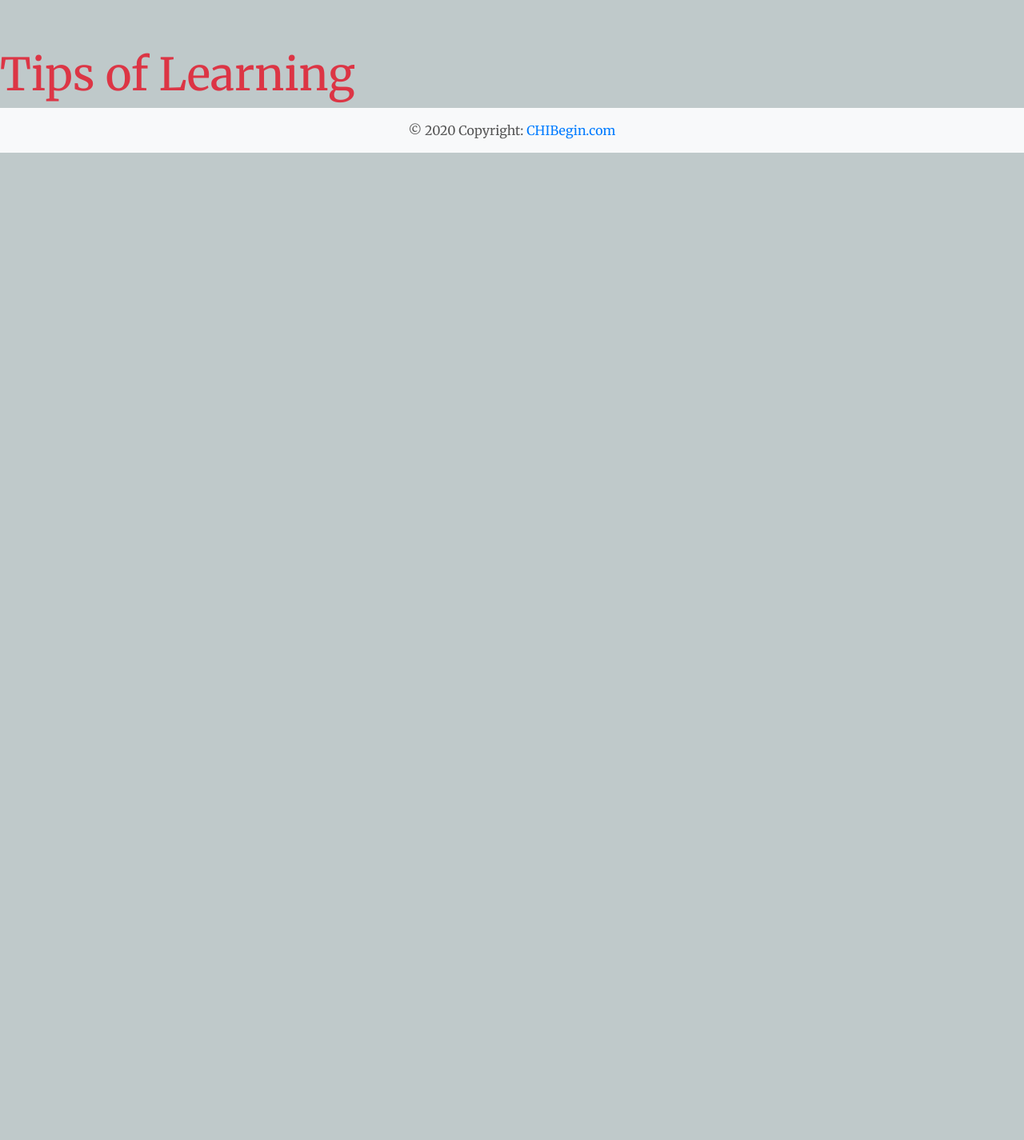
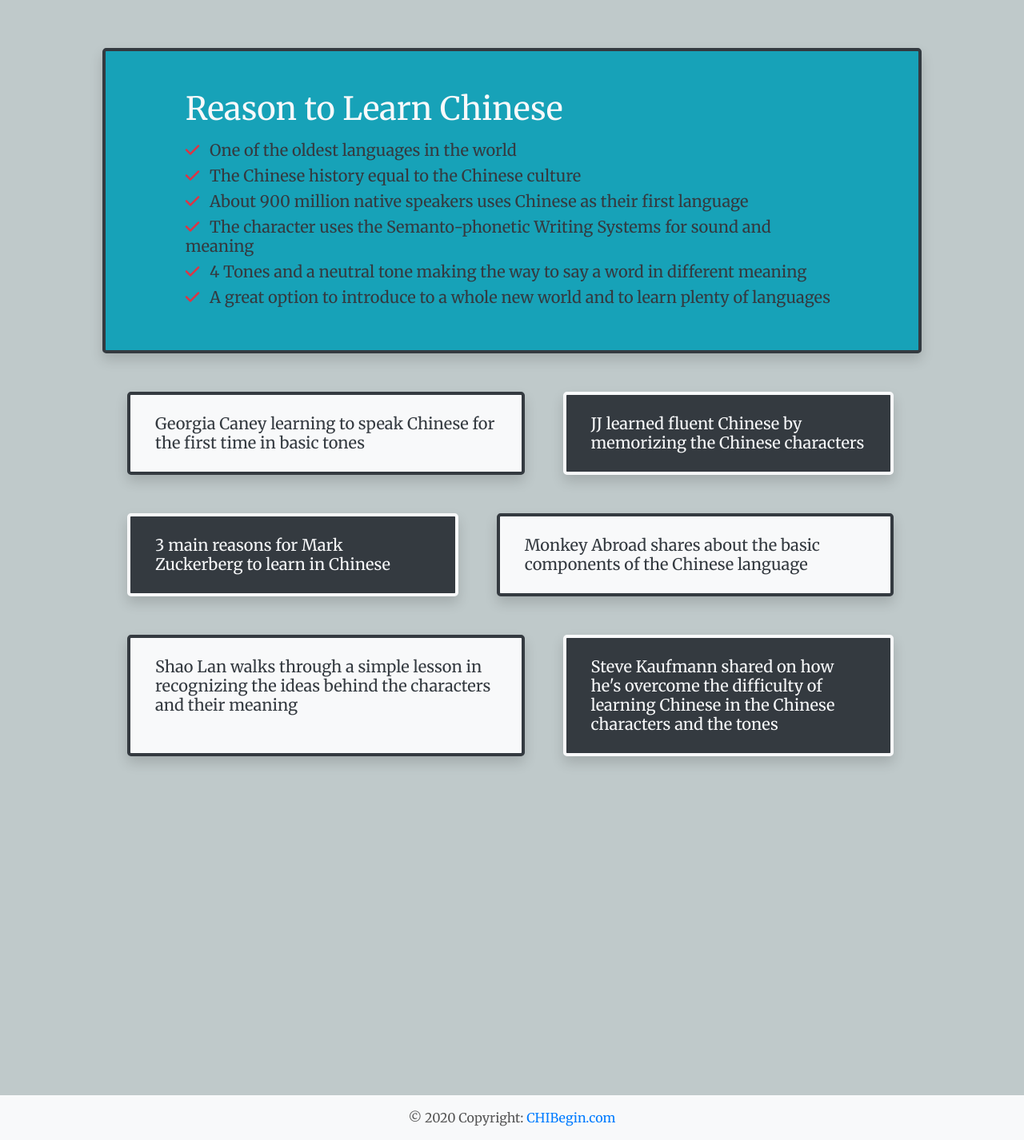
Before and after one commit to kongteckmee/chinese_to_begin, a Django app: page /tips/ in a window 1280 px wide. Shown: the part 70-1496 px from the top of the page at 80% size. Before the commit the page ends 261 px from the top, so only its background shows below. Run offline with Django 3.2, Linux system fonts and the light colour scheme; some libraries are stand-ins or nearby versions.

Commit message:
Added Reason to learn Chinese, border of each youtube

```diff
--- a/tips/templates/tips/index.html
+++ b/tips/templates/tips/index.html
@@ -10,5 +10,61 @@
 {% endblock %}
 
 {% block content %}
-    <h1 class="display-4 text-danger">Tips of Learning</h1>
+    <div class="container h-100">
+        <div class="row mb-5 border border-4 border-dark rounded-lg bg-info shadow">
+            <div class="col-10 col-md-10 my-auto mx-auto">
+                <h1 class="logo-font text-light mt-5 mb-3">
+                    Reason to Learn Chinese
+                </h1>
+                <h5 class="text-dark"><i class="fa fa-check text-danger pr-2" aria-hidden="true"></i> One of the oldest languages in the world</h5>
+                <h5 class="text-dark"><i class="fa fa-check text-danger pr-2" aria-hidden="true"></i> The Chinese history equal to the Chinese culture</h5>
+                <h5 class="text-dark"><i class="fa fa-check text-danger pr-2" aria-hidden="true"></i> About 900 million native speakers uses Chinese as their first language</h5>
+                <h5 class="text-dark"><i class="fa fa-check text-danger pr-2" aria-hidden="true"></i> The character uses the Semanto-phonetic Writing Systems for sound and meaning</h5>
+                <h5 class="text-dark"><i class="fa fa-check text-danger pr-2" aria-hidden="true"></i> 4 Tones and a neutral tone making the way to say a word in different meaning</h5>
+                <h5 class="text-dark"><i class="fa fa-check text-danger mb-5 pr-2" aria-hidden="true"></i> A great option to introduce to a whole new world and to learn plenty of languages</h5>
+            </div>
+        </div>
+        <div class="row mb-5 ml-3">
+            <div class="col-6 col-md-6 mr-5 border border-4 border-dark rounded-lg bg-light shadow">
+                <h5 class="logo-font text-dark mt-4 mb-4 ml-3 mr-3">
+                    Georgia Caney learning to speak Chinese for the first time in basic tones
+                </h5>
+                <!-- Youtube -->
+            </div>
+            <div class="col-6 col-md-5 border border-4 border-light rounded-lg bg-dark shadow">
+                <h5 class="logo-font text-light mt-4 mb-4 ml-3 mr-3">
+                    JJ learned fluent Chinese by memorizing the Chinese characters
+                </h5>
+                <!-- Youtube -->
+            </div>
+        </div>
+        <div class="row mb-5 ml-3">
+            <div class="col-6 col-md-5 mr-5 border border-4 border-light rounded-lg bg-dark shadow">
+                <h5 class="logo-font text-light mt-4 mb-4 ml-3 mr-3">
+                    3 main reasons for Mark Zuckerberg to learn in Chinese
+                </h5>
+                <!-- Youtube -->
+            </div>
+            <div class="col-6 col-md-6 border border-4 border-dark rounded-lg bg-light shadow">
+                <h5 class="logo-font text-dark mt-4 mb-4 ml-3 mr-3">
+                    Monkey Abroad shares about the basic components of the Chinese language
+                </h5>
+                <!-- Youtube -->
+            </div>
+        </div>
+        <div class="row mb-5 ml-3">
+            <div class="col-6 col-md-6 mr-5 border border-4 border-dark rounded-lg bg-light shadow">
+                <h5 class="logo-font text-dark mt-4 mb-4 ml-3 mr-3">
+                    Shao Lan walks through a simple lesson in recognizing the ideas behind the characters and their meaning
+                </h5>
+                <!-- Youtube -->
+            </div>
+            <div class="col-6 col-md-5 border border-4 border-light rounded-lg bg-dark shadow">
+                <h5 class="logo-font text-light mt-4 mb-4 ml-3 mr-3">
+                    Steve Kaufmann shared on how he's overcome the difficulty of learning Chinese in the Chinese characters and the tones
+                </h5>
+                <!-- Youtube -->
+            </div>
+        </div>
+    </div>
 {% endblock %}
```
